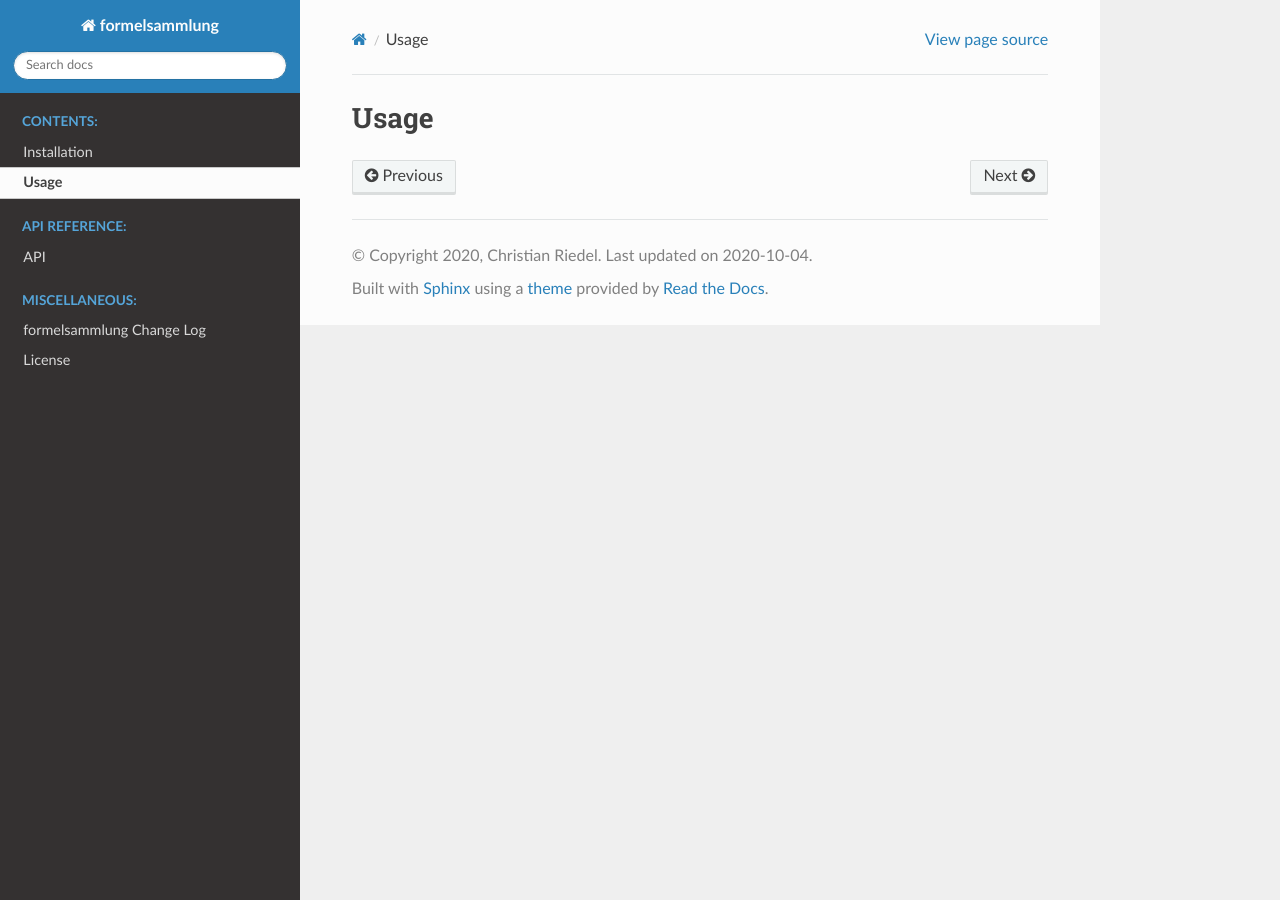
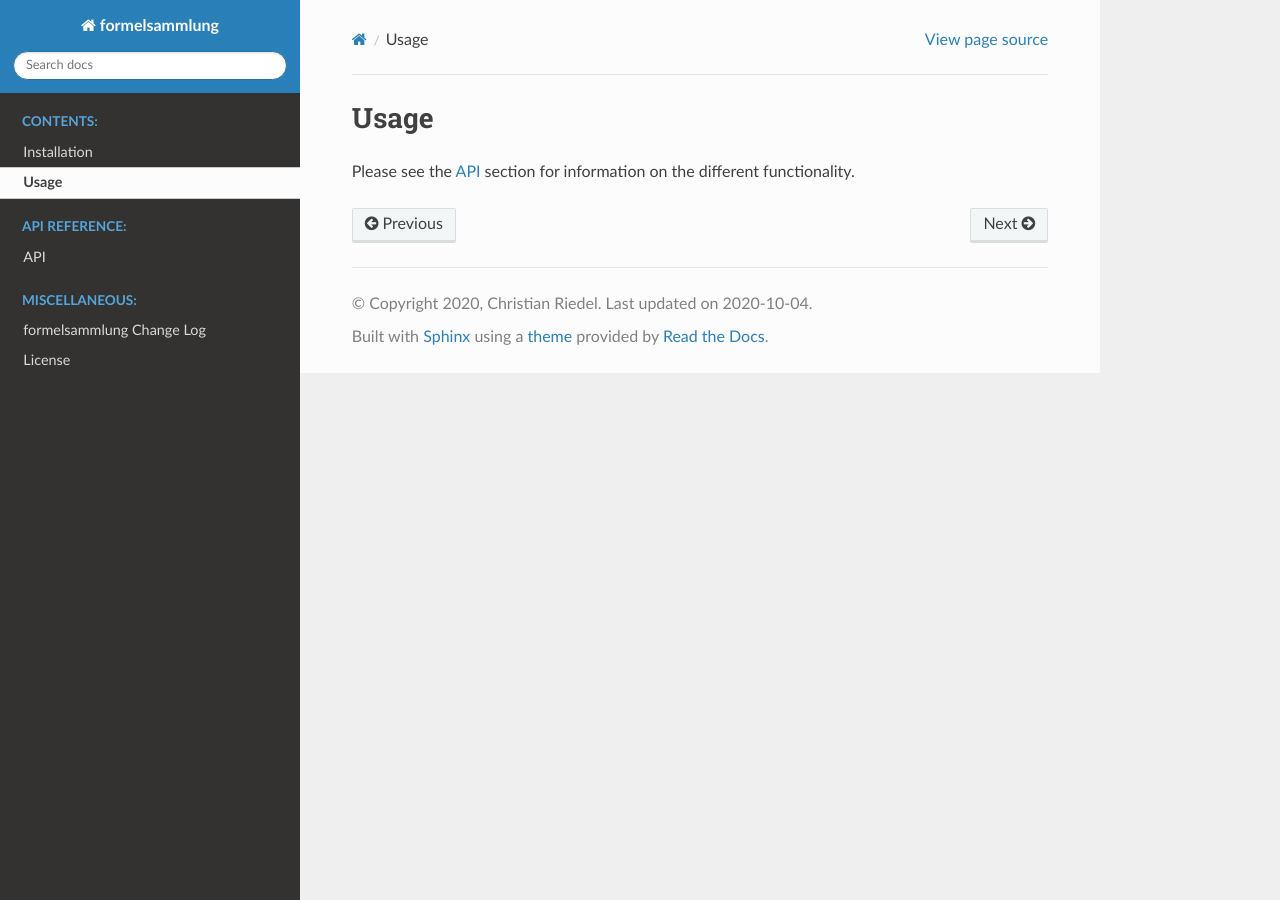
Before and after one commit to Cielquan/formelsammlung, a Sphinx documentation site: the page built from docs/source/usage.rst, in a window 1280 px wide. Built offline with Sphinx 7.4.7 and the Read the Docs theme 2.0.0, drawn with Linux system fonts in a browser that asks for light colours; pages that are not in the unit, such as notebooks, are missing from menus; the version number could not be read and is left out.

Commit message:
docs - added api link to usage

```diff
--- a/docs/source/usage.rst
+++ b/docs/source/usage.rst
@@ -1,2 +1,4 @@
 Usage
 =====
+
+Please see the :ref:`api:API` section for information on the different functionality.
```
